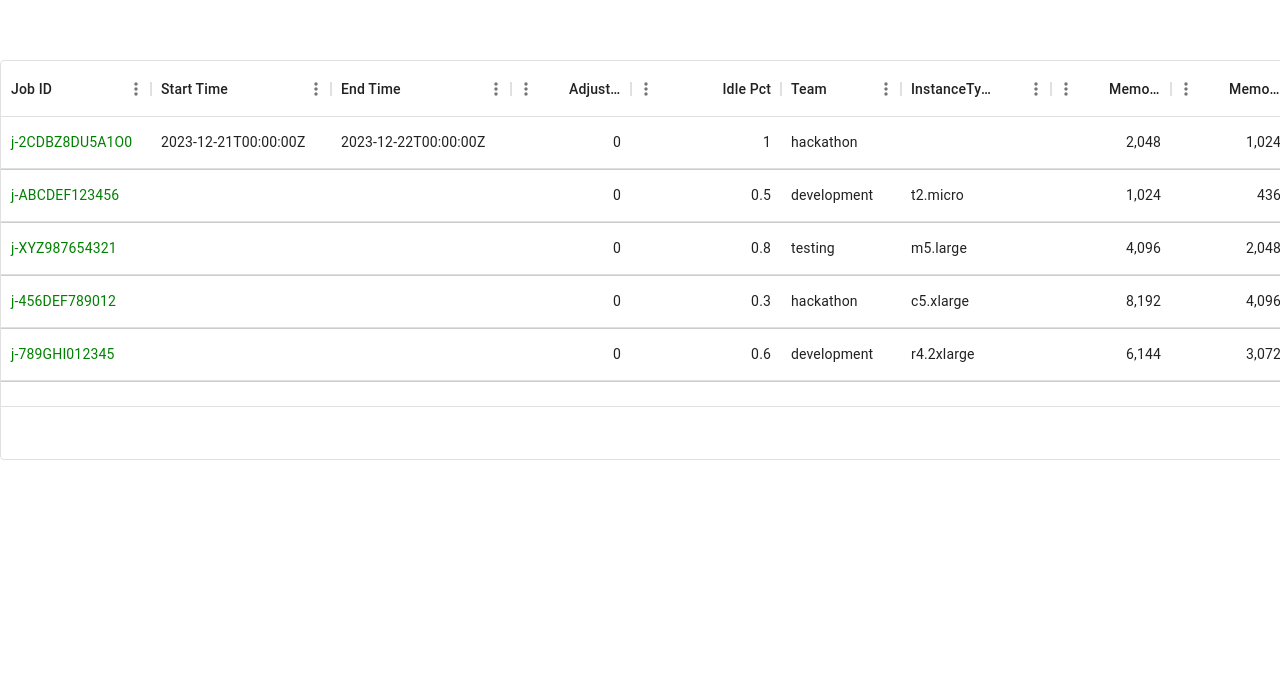
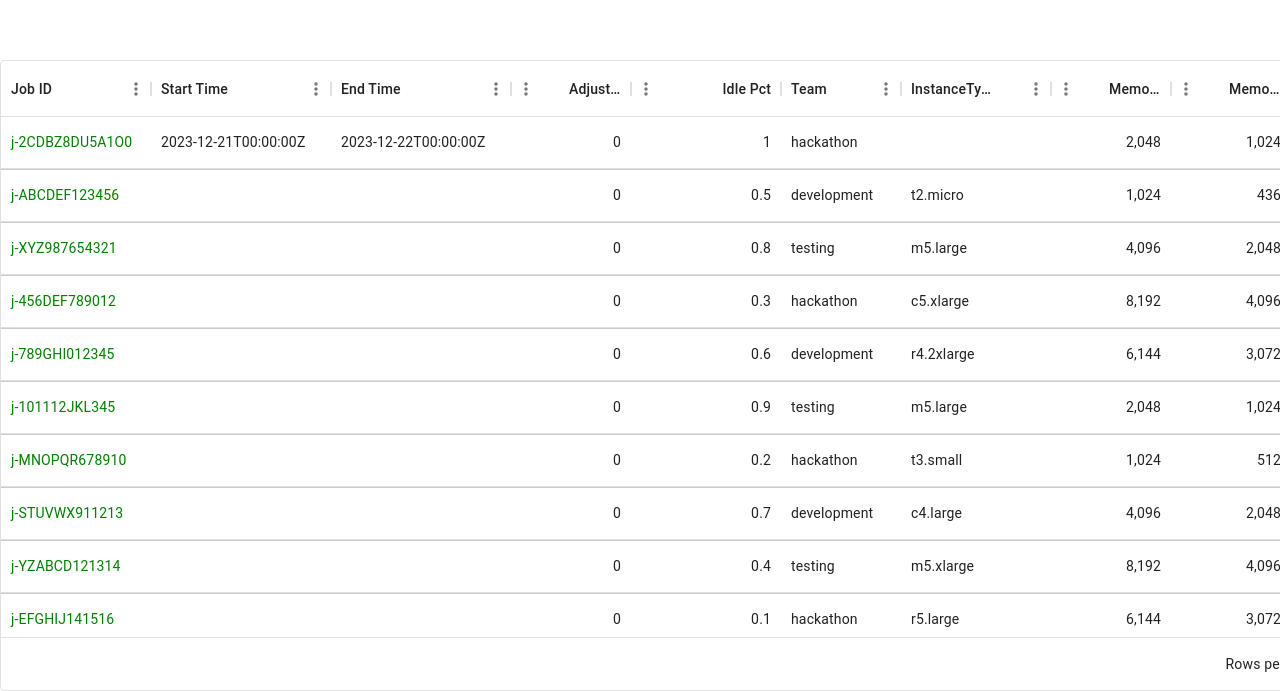
Before and after one commit to Sydneychick2748/KubeCost-EMR-analyzer, a React (Vite) app: page / in a window 1280 px wide. Shown: the part 140-831 px from the top of the page. Before the commit the page ends 800 px from the top, so only its background shows below. Built offline with nearby package versions, Linux system fonts and the light colour scheme.

Commit message:
FIXING THE TABLE

```diff
--- a/src/App.css
+++ b/src/App.css
@@ -1,4 +1,9 @@
 /* EMRTable.css */
+
+
+.MuiDataGrid-root {
+  background-color: white; /* Set a consistent background color */
+}
 
 /* Style the DataGrid container */
 .emr-table-container {
--- a/src/Components/EMRTable.jsx
+++ b/src/Components/EMRTable.jsx
@@ -32,12 +32,14 @@ const EMRTable = ({ emrData }) => {
       renderCell: (params) => (
         <span style={{ color: jobIdColor[params.value] || 'black' }}>{params.value}</span>
       ),
+      description: 'Job ID is a unique identifier for each job',
     },
     {
     field: 'Window.start',
     headerName: 'Start Time',
     width: 180,
     valueGetter: (params) => params.row.Window?.start || '',
+    description: 'Start Time is the beginning timestamp for the job',
 
   },
   {
@@ -45,15 +47,16 @@ const EMRTable = ({ emrData }) => {
     headerName: 'End Time',
     width: 180,
     valueGetter: (params) => params.row.Window?.end || '',
+    description: 'Start Time is the ending timestamp for the job',
 
   },
-    { field: 'Adjustment', headerName: 'Adjustment', type: 'number', width: 120 },
-    { field: 'IdlePct', headerName: 'Idle Pct', type: 'number', width: 150 },
-    { field: 'Tags.team', headerName: 'Team', width: 120 }, // Assuming 'team' is a property in Tags
-    { field: 'InstanceType', headerName: 'InstanceType', width: 150 },
-    { field: 'MemoryAllocated', headerName: 'Memory Allocated', type: 'number', width: 120 },
-    { field: 'MemoryUsed', headerName: 'Memory Used', type: 'number', width: 120 },
-    { field: 'Runtime', headerName: 'Runtime', type: 'number', width: 100 },
+    { field: 'Adjustment', headerName: 'Adjustment', type: 'number', width: 120, description: 'Adjustment is a numeric value representing some adjustment', },
+    { field: 'IdlePct', headerName: 'Idle Pct', type: 'number', width: 150 ,description: 'Idle Pct is a numeric value representing idle percentage',},
+    { field: 'Tags.team', headerName: 'Team', width: 120, description: 'Team is the team associated with the job', }, // Assuming 'team' is a property in Tags
+    { field: 'InstanceType', headerName: 'InstanceType', width: 150, description: 'InstanceType is the type of instance used for the job', },
+    { field: 'MemoryAllocated', headerName: 'Memory Allocated', type: 'number', width: 120, description: 'Memory Allocated is a numeric value representing allocated memory', },
+    { field: 'MemoryUsed', headerName: 'Memory Used', type: 'number', width: 120,description: 'Memory Used is a numeric value representing used memory', },
+    { field: 'Runtime', headerName: 'Runtime', type: 'number', width: 100 , description: 'Runtime is a numeric value representing the duration of the job',},
     {
       field: 'Timestamps',
       headerName: 'Timestamps',
@@ -71,6 +74,7 @@ const EMRTable = ({ emrData }) => {
             ))}
         </select>
       ),
+      description: 'Timestamps represent the timestamps associated with the job',
     },
     // Add more columns as needed
   ];
@@ -84,14 +88,13 @@ const EMRTable = ({ emrData }) => {
 
   return (
     <div style={{ height: 400, width: '100%' }} className="emr-table-container">
-      <DataGrid
-        rows={rows}
-        columns={columns}
-        pageSize={5}
-        autoHeight={false}
-        autoPageSize
-        scrollbarSize={20} // Add this line to specify the size of the scrollbar
-      />
+    <DataGrid
+  rows={rows}
+  columns={columns}
+  pageSize={rows.length} // Set pageSize to the total number of rows
+  autoHeight
+  scrollbarSize={20}
+/>
     </div>
   );
 };
```
